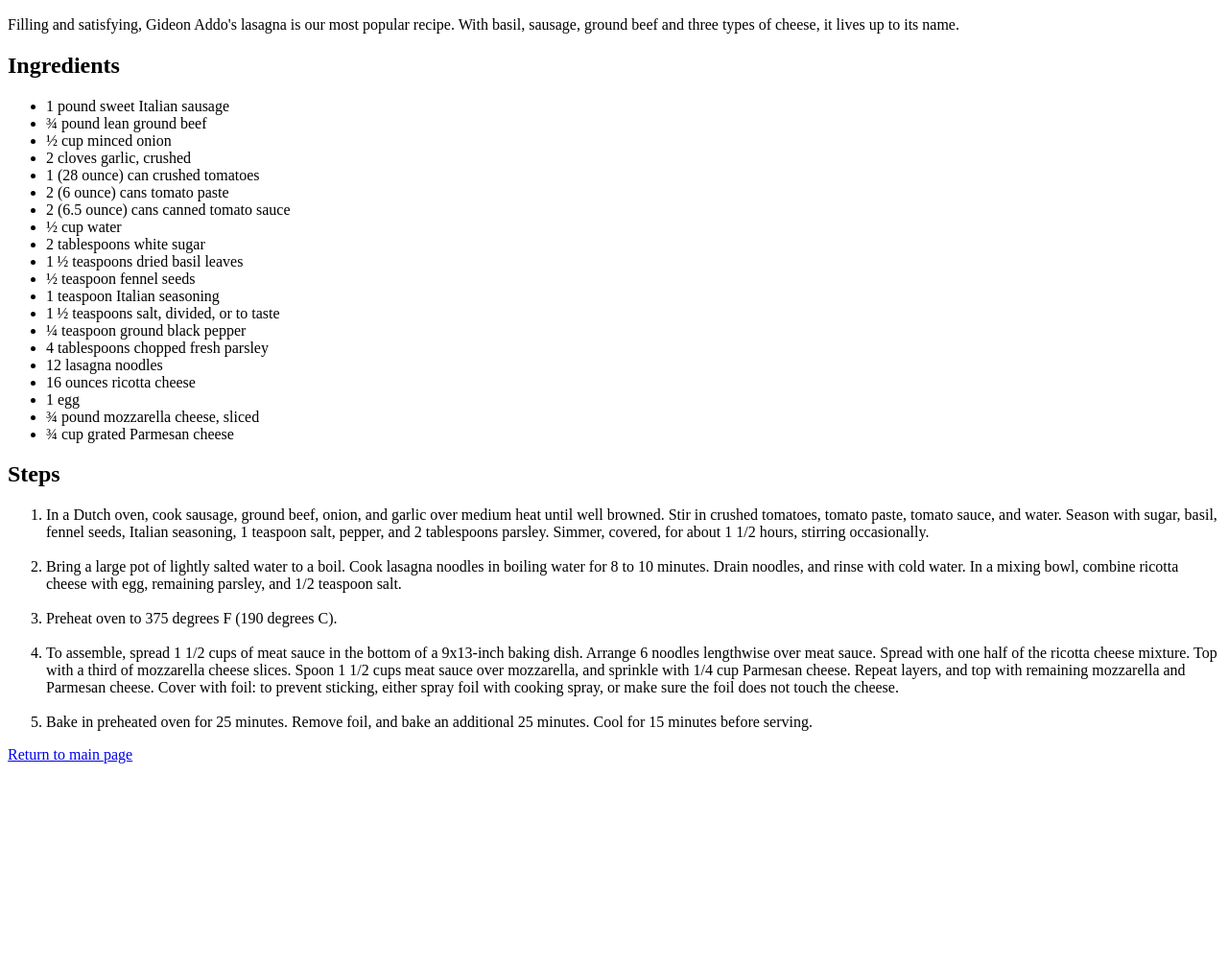
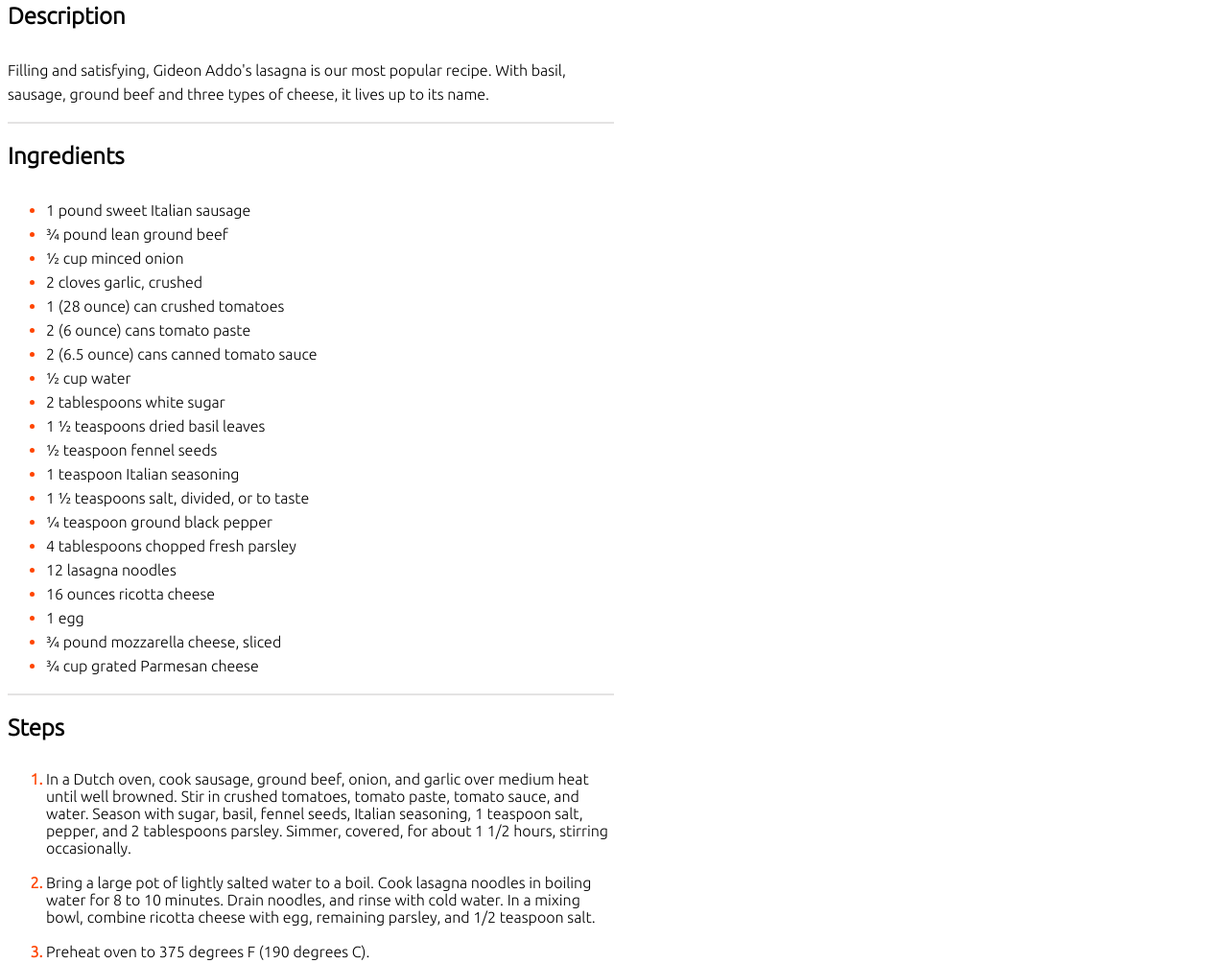
Before and after one commit to wuzgood98/odin-recipes, a plain HTML site: page recipes/lasagna.html in a window 1280 px wide. Shown: the part 434-1438 px from the top of the page at 96% size. Before the commit the page ends 1238 px from the top, so only its background shows below. Drawn offline with Linux system fonts and the light colour scheme.

Commit message:
Modify recipe pages

```diff
--- a/recipes/lasagna.html
+++ b/recipes/lasagna.html
@@ -4,56 +4,87 @@
     <meta charset="UTF-8">
     <meta http-equiv="X-UA-Compatible" content="IE=edge">
     <meta name="viewport" content="width=device-width, initial-scale=1.0">
+    <link rel="stylesheet" href="../style.css">
     <title>World's Best Lasagna Recipe</title>
 </head>
 <body>
+    <main>
+        <nav aria-label="Breadcrumb" class="breadcrumb" id="top">
+            <ul>
+                <li><a href="../index.html">Home</a></li>
+                <li><a href="">Meat Lasagna Recipes</a></li>
+                </li>
+            </ul>
+        </nav>
         <h1>World's Best Lasagna</h1>
-    <img src="https://imagesvc.meredithcorp.io/v3/mm/image?url=https%3A%2F%2Fimages.media-allrecipes.com%2Fuserphotos%2F8963973.jpg&w=272&h=272&c=sc&poi=face&q=60" alt="Lasagna Recipe">
+        <img src="https://imagesvc.meredithcorp.io/v3/mm/image?url=https%3A%2F%2Fimages.media-allrecipes.com%2Fuserphotos%2F8963973.jpg&w=272&h=272&c=sc&poi=face&q=60"
+            alt="Lasagna Recipe">
         <h2>Description</h2>
-    <p>Filling and satisfying, Gideon Addo's lasagna is our most popular recipe. With basil, sausage, ground beef and three
+        <p class="line-height">Filling and satisfying, Gideon Addo's lasagna is our most popular recipe. With basil, sausage, ground beef and three
             types of cheese, it lives up to its name.</p>
+            <hr>
         <h2>Ingredients</h2>
+        <div class="ingredients">
             <ul>
-        <li>1 pound sweet Italian sausage</li>
-        <li>¾ pound lean ground beef</li>
-        <li>½ cup minced onion</li>
-        <li>2 cloves garlic, crushed</li>
-        <li>1 (28 ounce) can crushed tomatoes</li>
-        <li>2 (6 ounce) cans tomato paste</li>
-        <li>2 (6.5 ounce) cans canned tomato sauce</li>
-        <li>½ cup water</li>
-        <li>2 tablespoons white sugar</li>
-        <li>1 ½ teaspoons dried basil leaves</li>
-        <li>½ teaspoon fennel seeds</li>
-        <li>1 teaspoon Italian seasoning</li>
-        <li>1 ½ teaspoons salt, divided, or to taste</li>
-        <li>¼ teaspoon ground black pepper</li>
-        <li>4 tablespoons chopped fresh parsley</li>
-        <li>12 lasagna noodles</li>
-        <li>16 ounces ricotta cheese</li>
-        <li>1 egg</li>
-        <li>¾ pound mozzarella cheese, sliced</li>
-        <li>¾ cup grated Parmesan cheese</li>
+                <li><span>1 pound sweet Italian sausage</span></li>
+                <li><span>¾ pound lean ground beef</span></li>
+                <li><span>½ cup minced onion</span></li>
+                <li><span>2 cloves garlic, crushed</span></li>
+                <li><span>1 (28 ounce) can crushed tomatoes</span></li>
+                <li><span>2 (6 ounce) cans tomato paste</span></li>
+                <li><span>2 (6.5 ounce) cans canned tomato sauce</span></li>
+                <li><span>½ cup water</span></li>
+                <li><span>2 tablespoons white sugar</span></li>
+                <li><span>1 ½ teaspoons dried basil leaves</span></li>
+                <li><span>½ teaspoon fennel seeds</span></li>
+                <li><span>1 teaspoon Italian seasoning</span></li>
+                <li><span>1 ½ teaspoons salt, divided, or to taste</span></li>
+                <li><span>¼ teaspoon ground black pepper</span></li>
+                <li><span>4 tablespoons chopped fresh parsley</span></li>
+                <li><span>12 lasagna noodles</span></li>
+                <li><span>16 ounces ricotta cheese</span></li>
+                <li><span>1 egg</span></li>
+                <li><span>¾ pound mozzarella cheese, sliced</span></li>
+                <li><span>¾ cup grated Parmesan cheese</span></li>
             </ul>
+        </div>
+        <hr>
         <h2>Steps</h2>
+        <div class="step">
             <ol>
-        <li>In a Dutch oven, cook sausage, ground beef, onion, and garlic over medium heat until well browned. Stir in crushed
-        tomatoes, tomato paste, tomato sauce, and water. Season with sugar, basil, fennel seeds, Italian seasoning, 1 teaspoon
-        salt, pepper, and 2 tablespoons parsley. Simmer, covered, for about 1 1/2 hours, stirring occasionally.
+                <li><span>In a Dutch oven, cook sausage, ground beef, onion, and garlic over medium heat until well browned. Stir in
+                crushed
+                tomatoes, tomato paste, tomato sauce, and water. Season with sugar, basil, fennel seeds, Italian seasoning, 1
+                teaspoon
+                salt, pepper, and 2 tablespoons parsley. Simmer, covered, for about 1 1/2 hours, stirring occasionally.</span>
                 </li><br>
-        <li>Bring a large pot of lightly salted water to a boil. Cook lasagna noodles in boiling water for 8 to 10 minutes. Drain
-        noodles, and rinse with cold water. In a mixing bowl, combine ricotta cheese with egg, remaining parsley, and 1/2
-        teaspoon salt.
+                <li><span>Bring a large pot of lightly salted water to a boil. Cook lasagna noodles in boiling water for 8 to 10 minutes.
+                Drain
+                noodles, and rinse with cold water. In a mixing bowl, combine ricotta cheese with egg, remaining parsley, and
+                1/2
+                teaspoon salt.</span>
                 </li><br>
-        <li>Preheat oven to 375 degrees F (190 degrees C).</li><br>
-        <li>To assemble, spread 1 1/2 cups of meat sauce in the bottom of a 9x13-inch baking dish. Arrange 6 noodles lengthwise over
-        meat sauce. Spread with one half of the ricotta cheese mixture. Top with a third of mozzarella cheese slices. Spoon 1
-        1/2 cups meat sauce over mozzarella, and sprinkle with 1/4 cup Parmesan cheese. Repeat layers, and top with remaining
-        mozzarella and Parmesan cheese. Cover with foil: to prevent sticking, either spray foil with cooking spray, or make sure
-        the foil does not touch the cheese.</li><br>
-        <li>Bake in preheated oven for 25 minutes. Remove foil, and bake an additional 25 minutes. Cool for 15 minutes before
-        serving.</li>
+                <li><span>Preheat oven to 375 degrees F (190 degrees C).</span></li><br>
+                <li><span>To assemble, spread 1 1/2 cups of meat sauce in the bottom of a 9x13-inch baking dish. Arrange 6 noodles
+                lengthwise over
+                meat sauce. Spread with one half of the ricotta cheese mixture. Top with a third of mozzarella cheese slices.
+                Spoon 1
+                1/2 cups meat sauce over mozzarella, and sprinkle with 1/4 cup Parmesan cheese. Repeat layers, and top with
+                remaining
+                mozzarella and Parmesan cheese. Cover with foil: to prevent sticking, either spray foil with cooking spray, or
+                make sure
+                the foil does not touch the cheese.</span></li><br>
+                <li><span>Bake in preheated oven for 25 minutes. Remove foil, and bake an additional 25 minutes. Cool for 15 minutes
+                before
+                serving.</span></li>
             </ol>
-    <a href="../index.html">Return to main page</a>
+        </div>
+        <hr>
+        <h2>Nutrition Facts</h2>
+        <p><b>Per Serving: </b>448 calories; protein 29.7g; carbohydrates 36.5g; fat 21.3g; cholesterol 81.8mg; sodium 1400.4mg.
+            <a class="nutrition" href="">Full Nutrition</a>
+        </p>
+    </main>
+    <a href="#top">Back to top</a>
 </body>
 </html>
```
Also changed, not shown: recipes/chocolate_chip_cookies.html (+42 -18 lines), recipes/taco_seasoning.html (+36 -13 lines). Lines whose indentation alone changed are shown as unchanged.
